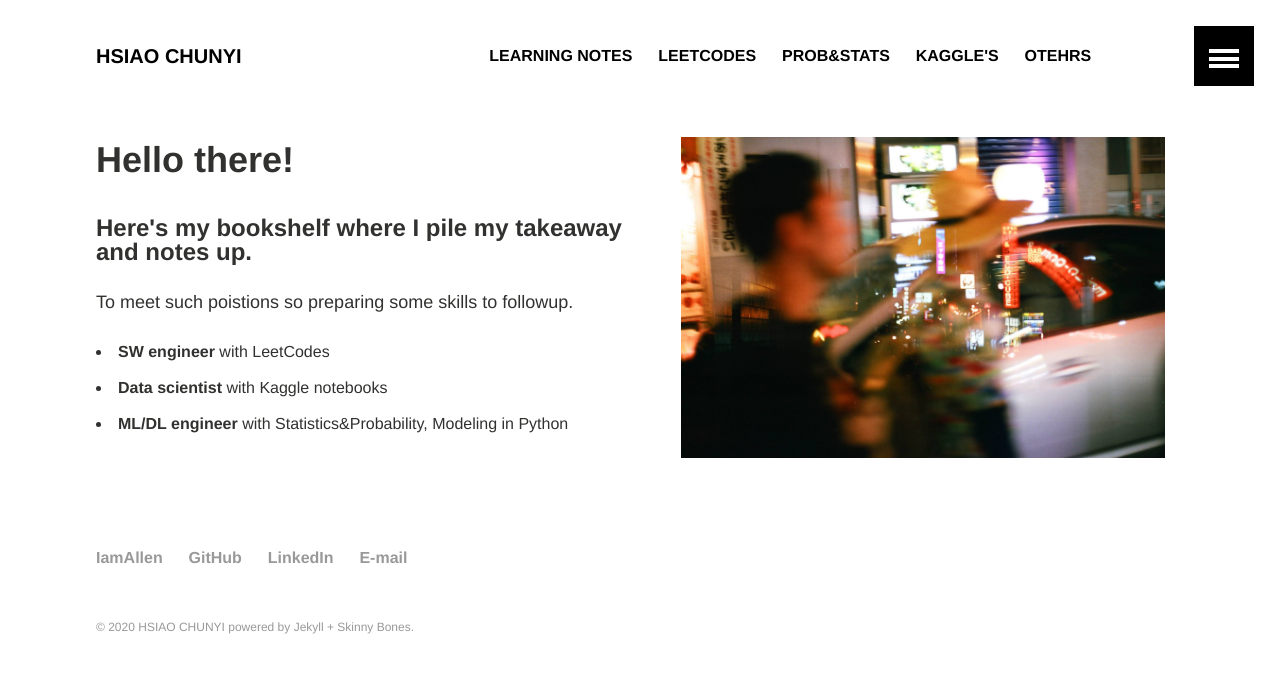
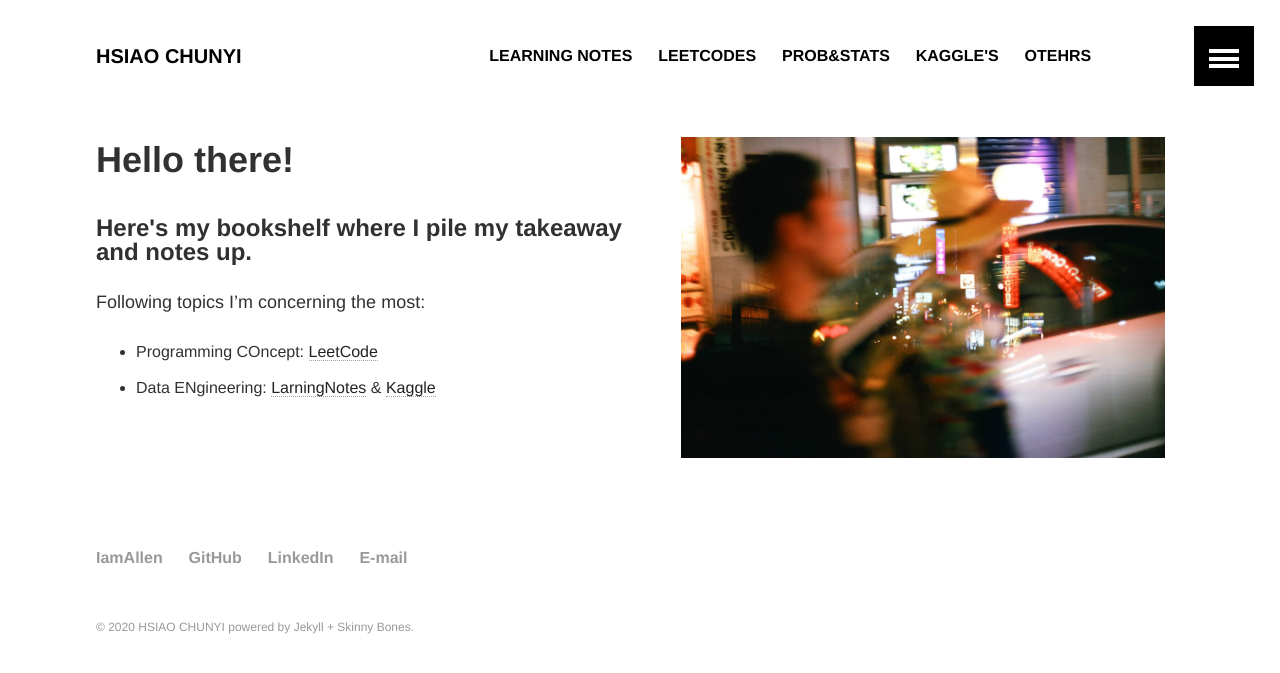
Before and after one commit to hsiaocy/hsiaocy.github.io, a Jekyll site: the page built from index.md, in a window 1280 px wide. Shown: the top 673 px of the page. Built offline with Jekyll 4.4.1, drawn with Linux system fonts in a browser that asks for light colours.

Commit message:
modify the content

```diff
--- a/index.md
+++ b/index.md
@@ -7,7 +7,7 @@ permalink: /
 
 <h1>Hello there!</h1>
 <h4>Here's my bookshelf where I pile my takeaway and notes up.</h4>
-To meet such poistions so preparing some skills to followup.
-<li><strong>SW engineer</strong> with LeetCodes </li>
-<li><strong>Data scientist</strong> with Kaggle notebooks </li>
-<li><strong>ML/DL engineer</strong> with Statistics&Probability, Modeling in Python</li>
+Following topics I'm concerning the most:
+
+- Programming COncept: [LeetCode](https://hsiaocy.github.io/leetcodes/)
+- Data ENgineering: [LarningNotes](https://hsiaocy.github.io/learningnotes/) & [Kaggle](https://hsiaocy.github.io/kagglenotes/)
```
